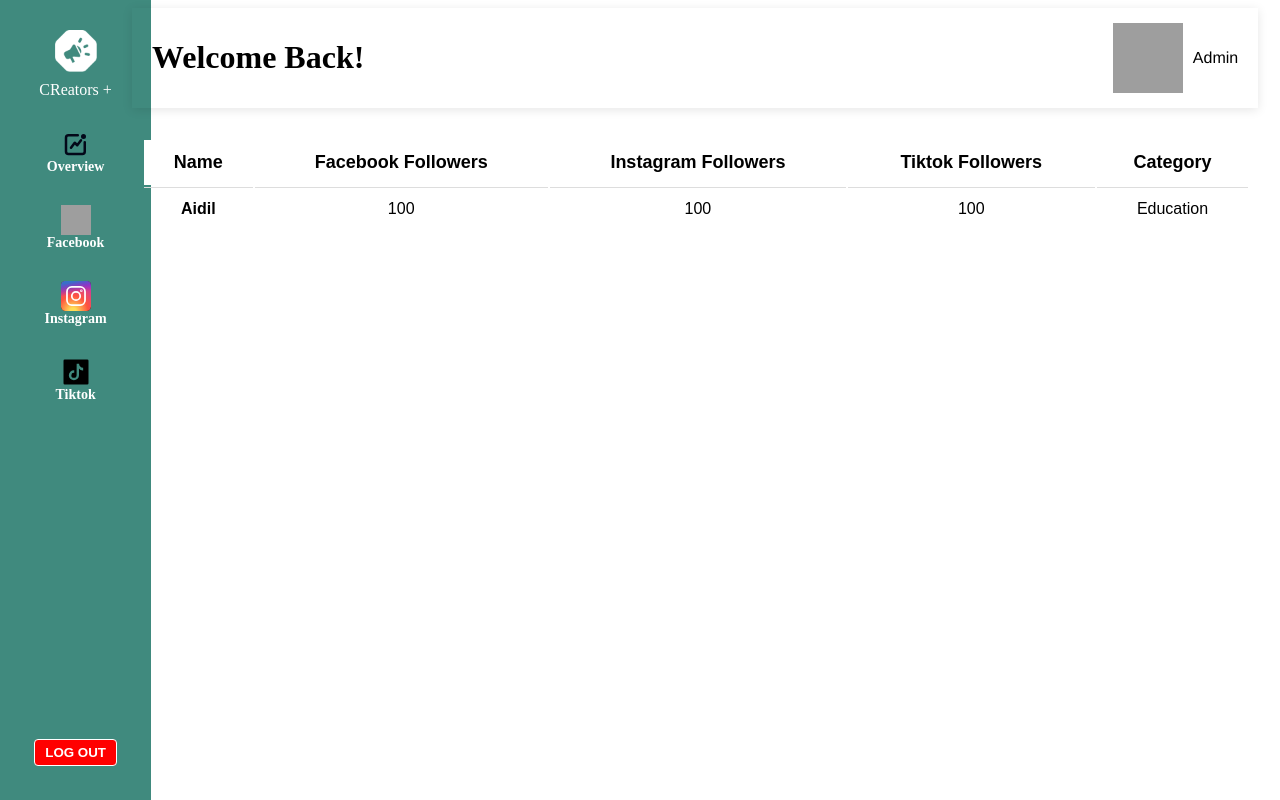
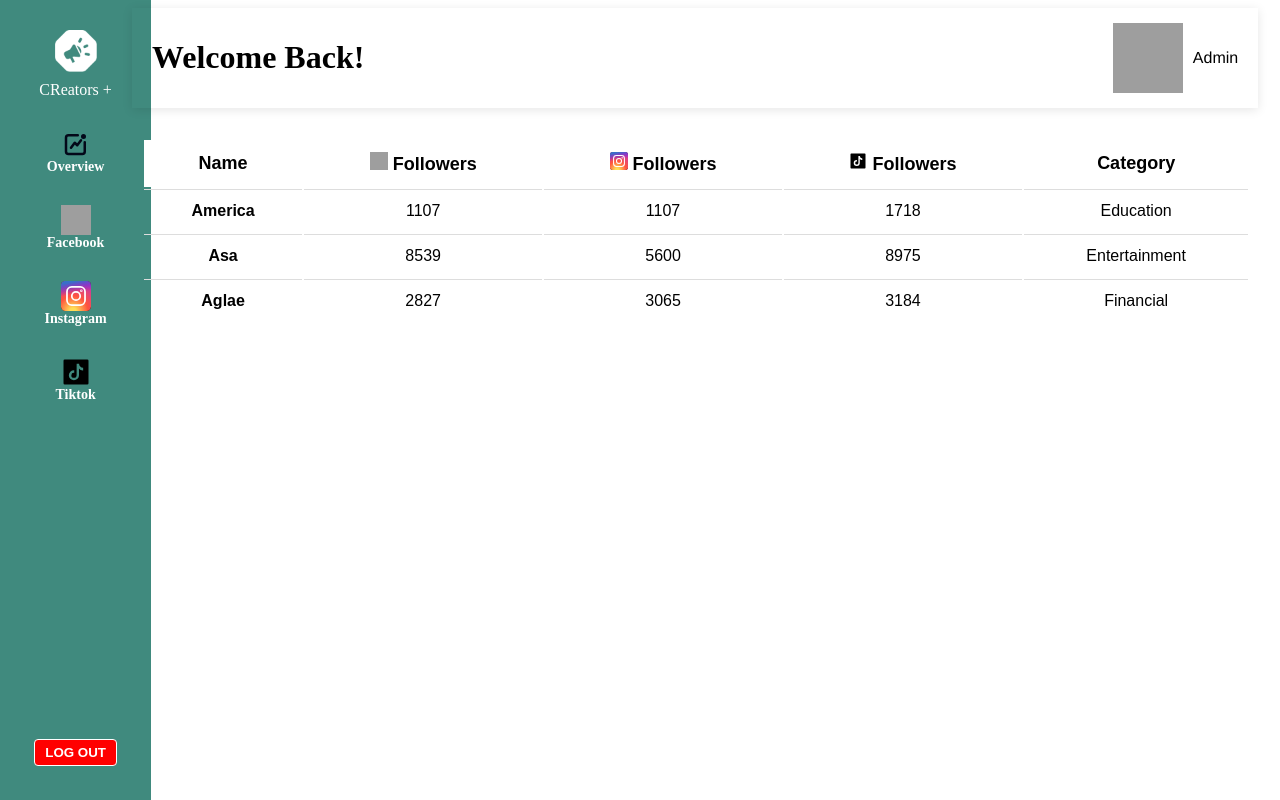
Before and after one commit to aidilaqif/campaign-report-manager, a Vue app: page / in a window 1280 px wide. Built offline with nearby package versions, Linux system fonts and the light colour scheme; grey boxes are pictures that could not be loaded.

Commit message:
data display on table based on json
- data shown in table is based on json
- implement logic to calculate the length of content_creators to display the data on table based on numbers of content creatos

```diff
--- a/src/components/AllContentCreators.vue
+++ b/src/components/AllContentCreators.vue
@@ -3,24 +3,40 @@
         <table id="content-creators">
             <tr>
                 <th>Name</th>
-                <th>Facebook Followers</th>
-                <th>Instagram Followers</th>
-                <th>Tiktok Followers</th>
+                <th>
+                    <img src="/facebook.svg" alt="Facebook">
+                    Followers
+                </th>
+                <th>
+                    <img src="/instagram.svg" alt="Instagram">
+                    Followers
+                </th>
+                <th>
+                    <img src="/tiktok-sq.svg" alt="Tiktok">
+                    Followers
+                </th>
                 <th>Category</th>
             </tr>
-            <tr>
-                <td>Aidil</td>
-                <td>100</td>
-                <td>100</td>
-                <td>100</td>
-                <td>Education</td>
+            <tr v-for="creator in contentCreators" :key="creator.id">
+                <td>{{ creator.Facebook.name }}</td>
+                <td>{{ creator.Facebook.followers }}</td>
+                <td>{{ creator.Instagram.followers_count }}</td>
+                <td>{{ creator.Tiktok.followers_count }}</td>
+                <td>{{ creator.Facebook.category }}</td>
             </tr>
         </table>
     </div>
 </template>
 
 <script>
-    export default{}
+    import contentCreatorsData from '@/data/contentCreators.json';
+    export default{
+        data(){
+            return {
+                contentCreators: contentCreatorsData.content_creator
+            };
+        }
+    };
 </script>
 
 <style scoped>
@@ -29,7 +45,6 @@
         margin-left: 10px;
         width: 100%;
         font-family: 'Arial', sans-serif;
-
     }
 
     #content-creators th, #content-creators td {
@@ -56,4 +71,8 @@
     #content-creators td:first-child {
         font-weight: bold;
     }
+    #content-creators img {
+        height: 18px;
+        width: 18px;
+    }
 </style>
--- /dev/null
+++ b/src/data/contentCreators.json
@@ -0,0 +1,127 @@
+{
+    "content_creator": [
+      {
+        "id": "15da7bc5-f23c-46b5-9ebd-abf7438337c3",
+        "Facebook": {
+          "id": "58d86a22-bde3-478b-b708-4e6bf193702c",
+          "thumbnail": "https://picsum.photos/seed/BA76W/640/480",
+          "name": "America",
+          "username": "Akeem.Weber",
+          "intro": "Self-taught programmer with free online resources.",
+          "email": "Kaylee.Mann@yahoo.com",
+          "permalink_url": "https://worn-television.org",
+          "category": "Education",
+          "followers": 1107,
+          "content_count": 73,
+          "page_views_day": 643,
+          "page_post_engagements": 127
+        },
+        "Instagram": {
+          "id": "70f033bb-f69d-4220-9a65-4049a0d9cd1c",
+          "profile_picture": "https://picsum.photos/seed/7L6T28WMHM/640/480",
+          "name": "Geovanny",
+          "followers_count": 1107,
+          "media_count": 1,
+          "reach": 738,
+          "profile_views": 158,
+          "male_follower_demographics": 805,
+          "female_follower_demographics": 6770,
+          "unknown_follower_demographic": 3517
+        },
+        "Tiktok": {
+          "id": "33deb878-a733-4bdd-86a8-e8ab0ef70b9f",
+          "display_name": "Kayla",
+          "handle_name": "Leda13",
+          "followers_count": 1718,
+          "videos_count": 45,
+          "average_views": 997,
+          "average_likes": 181,
+          "average_shares": 987,
+          "average_comments": 932,
+          "engagement_rate": 4.48
+        }
+      },
+      {
+        "id": "ca3bb2ef-6de0-4cc1-92a1-da8baac9b834",
+        "Facebook": {
+          "id": "1b2aa31b-e544-434c-836d-c4cde93bba52",
+          "thumbnail": "https://picsum.photos/seed/vOvLYdo/640/480",
+          "name": "Asa",
+          "username": "Erica_OHara84",
+          "intro": "Giving you the best content that can make you laugh everyday.",
+          "email": "Zetta56@yahoo.com",
+          "permalink_url": "https://brilliant-fallacy.info/",
+          "category": "Entertainment",
+          "followers": 8539,
+          "content_count": 50,
+          "page_views_day": 168,
+          "page_post_engagements": 638
+        },
+        "Instagram": {
+          "id": "2dbf15d9-80ad-4ab9-b3f1-1452519cb403",
+          "profile_picture": "https://picsum.photos/seed/6Os0jlbIG/640/480",
+          "name": "Velva",
+          "followers_count": 5600,
+          "media_count": 50,
+          "reach": 395,
+          "profile_views": 664,
+          "male_follower_demographics": 6450,
+          "female_follower_demographics": 2403,
+          "unknown_follower_demographic": 8200
+        },
+        "Tiktok": {
+          "id": "a7a4a593-f43e-442c-8c97-93e623fa00e5",
+          "display_name": "Beryl",
+          "handle_name": "Carissa7",
+          "followers_count": 8975,
+          "videos_count": 34,
+          "average_views": 398,
+          "average_likes": 982,
+          "average_shares": 919,
+          "average_comments": 196,
+          "engagement_rate": 1.85
+        }
+      },
+      {
+        "id": "c8e6e8ce-e01f-4246-ae56-5c590476a23f",
+        "Facebook": {
+          "id": "9ccb1345-dfd5-440e-bcb8-28c110af2ef7",
+          "thumbnail": "https://picsum.photos/seed/tCFe7GrnRV/640/480",
+          "name": "Aglae",
+          "username": "Mike.Murphy",
+          "intro": "Financial freedom is no longer a dream for anyone!",
+          "email": "Elvera_Kihn@gmail.com",
+          "permalink_url": "https://best-fax.com",
+          "category": "Financial",
+          "followers": 2827,
+          "content_count": 50,
+          "page_views_day": 619,
+          "page_post_engagements": 200
+        },
+        "Instagram": {
+          "id": "de40a8c1-05f8-43a9-97d5-9317883fc415",
+          "profile_picture": "https://picsum.photos/seed/5awtL6/640/480",
+          "name": "Maynard",
+          "followers_count": 3065,
+          "media_count": 69,
+          "reach": 787,
+          "profile_views": 441,
+          "male_follower_demographics": 1125,
+          "female_follower_demographics": 6731,
+          "unknown_follower_demographic": 1376
+        },
+        "Tiktok": {
+          "id": "c8329578-da68-4d44-adc9-2845217dcae1",
+          "display_name": "Jaclyn",
+          "handle_name": "Jena_Littel71",
+          "followers_count": 3184,
+          "videos_count": 38,
+          "average_views": 555,
+          "average_likes": 773,
+          "average_shares": 295,
+          "average_comments": 129,
+          "engagement_rate": 3.19
+        }
+      }
+    ]
+  }
```
